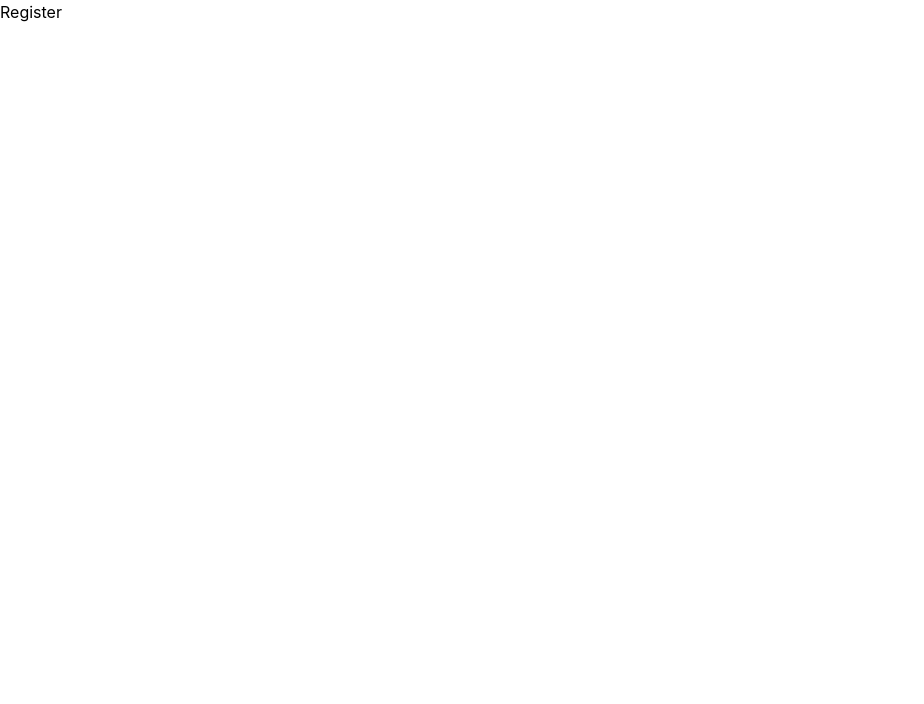
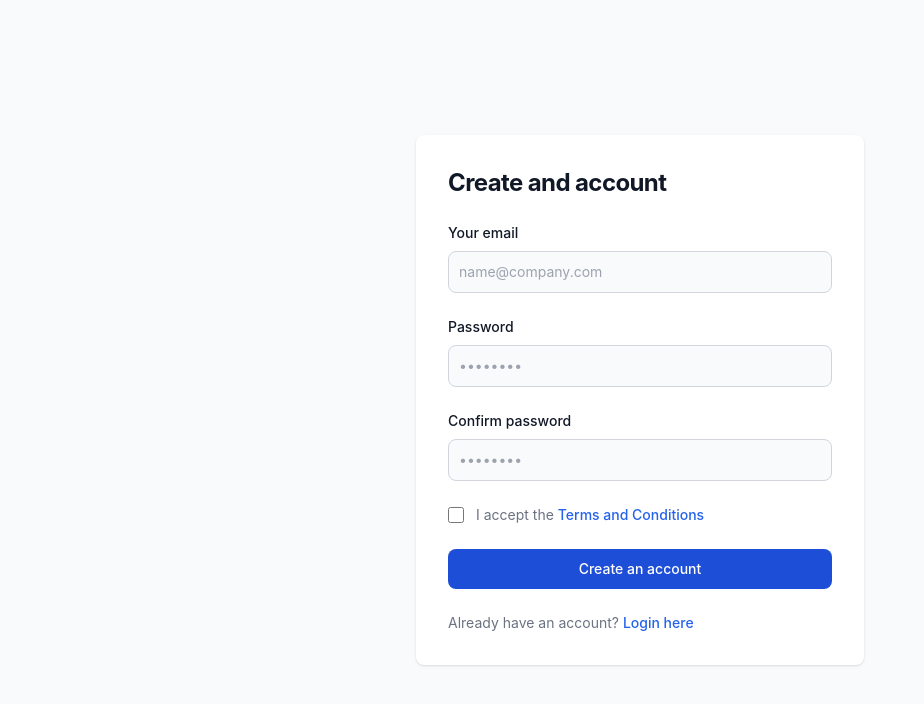
Before and after one commit to loknathsd/earbuds-shop-client, a React (Create React App) app: page /register in a window 1280 px wide. Shown: the top 704 px of the page, without its empty margins (0-924 px from the left). Built offline with nearby package versions, Linux system fonts and the light colour scheme.

Commit message:
register page done

```diff
--- a/src/pages/Register/Register.jsx
+++ b/src/pages/Register/Register.jsx
@@ -1,10 +1,45 @@
 import React from 'react';
+import { Link } from 'react-router-dom';
 
 const Register = () => {
     return (
-        <div>
-            Register
-        </div>
+        <section className="bg-gray-50">
+            <div className="flex flex-col items-center justify-center px-6 py-8 mx-auto md:h-screen lg:py-0">
+                <div className="w-full bg-white rounded-lg shadow dark:border md:mt-0 sm:max-w-md xl:p-0">
+                    <div className="p-6 space-y-4 md:space-y-6 sm:p-8">
+                        <h1 className="text-xl font-bold leading-tight tracking-tight text-gray-900 md:text-2xl">
+                            Create and account
+                        </h1>
+                        <form className="space-y-4 md:space-y-6" action="#">
+                            <div>
+                                <label for="email" className="block mb-2 text-sm font-medium text-gray-900">Your email</label>
+                                <input type="email" name="email" id="email" className="bg-gray-50 border border-gray-300 text-gray-900 sm:text-sm rounded-lg focus:ring-blue-600 focus:border-blue-600 block w-full p-2.5" placeholder="name@company.com" required="" />
+                            </div>
+                            <div>
+                                <label for="password" className="block mb-2 text-sm font-medium text-gray-900">Password</label>
+                                <input type="password" name="password" id="password" placeholder="••••••••" className="bg-gray-50 border border-gray-300 text-gray-900 sm:text-sm rounded-lg focus:ring-blue-600 focus:border-blue-600 block w-full p-2.5" required="" />
+                            </div>
+                            <div>
+                                <label for="confirm-password" className="block mb-2 text-sm font-medium text-gray-900">Confirm password</label>
+                                <input type="confirm-password" name="confirm-password" id="confirm-password" placeholder="••••••••" className="bg-gray-50 border border-gray-300 text-gray-900 sm:text-sm rounded-lg focus:ring-blue-600 focus:border-blue-600 block w-full p-2.5 " required="" />
+                            </div>
+                            <div className="flex items-start">
+                                <div className="flex items-center h-5">
+                                    <input id="terms" aria-describedby="terms" type="checkbox" className="w-4 h-4 border border-gray-300 rounded bg-gray-50 focus:ring-3 focus:ring-blue-300" required="" />
+                                </div>
+                                <div className="ml-3 text-sm">
+                                    <label for="terms" className=" text-gray-500 dark:text-gray-300">I accept the <span className="font-medium text-blue-600 hover:underline " >Terms and Conditions</span></label>
+                                </div>
+                            </div>
+                            <button type="submit" className="w-full text-white bg-blue-700 hover:bg-blue-700 focus:ring-4 focus:outline-none focus:ring-blue-300 font-medium rounded-lg text-sm px-5 py-2.5 text-center ">Create an account</button>
+                            <p className="text-sm  text-gray-500">
+                                Already have an account? <Link to="/login" className="font-medium text-blue-600 hover:underline">Login here</Link>
+                            </p>
+                        </form>
+                    </div>
+                </div>
+            </div>
+        </section>
     );
 };
 
```
